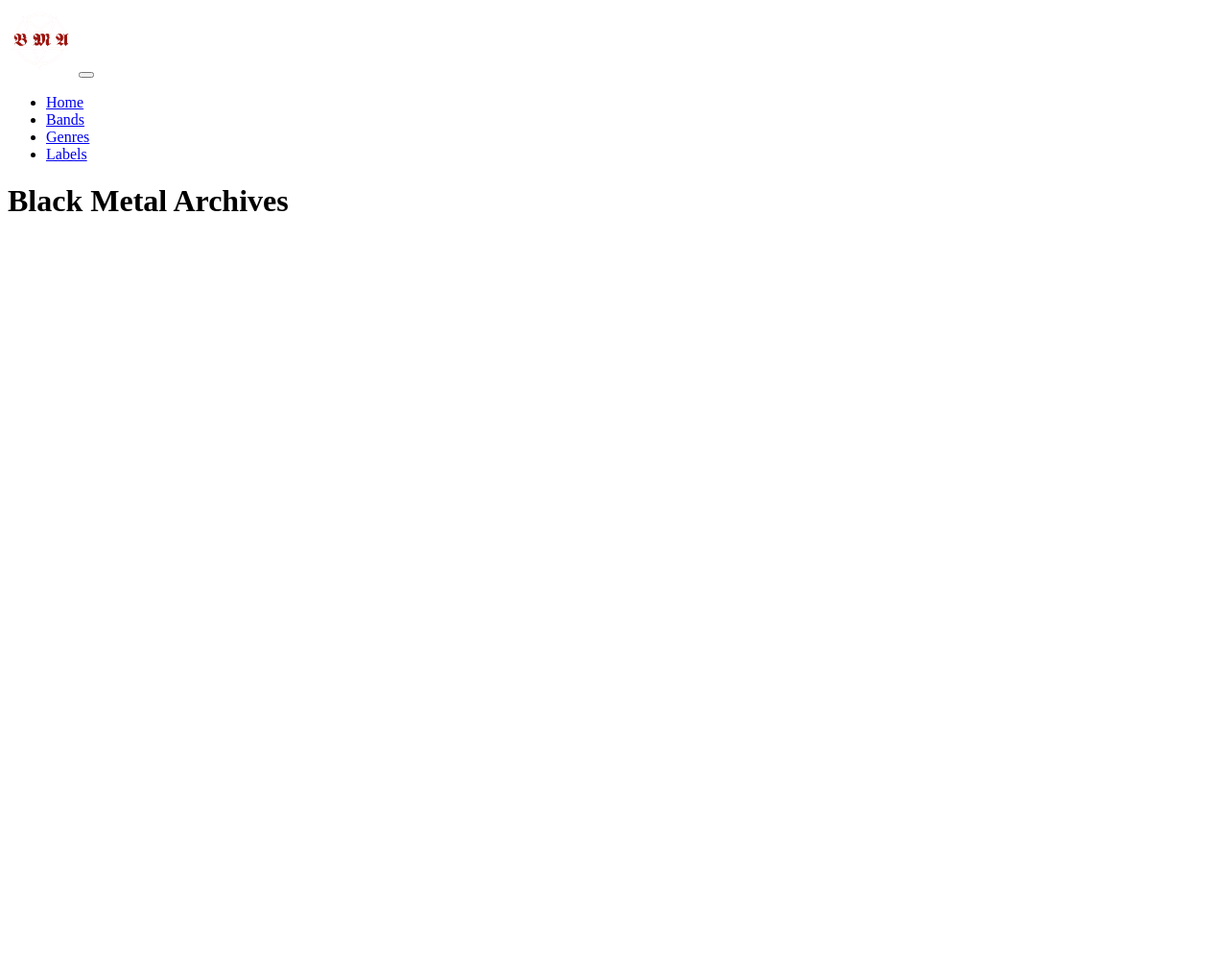
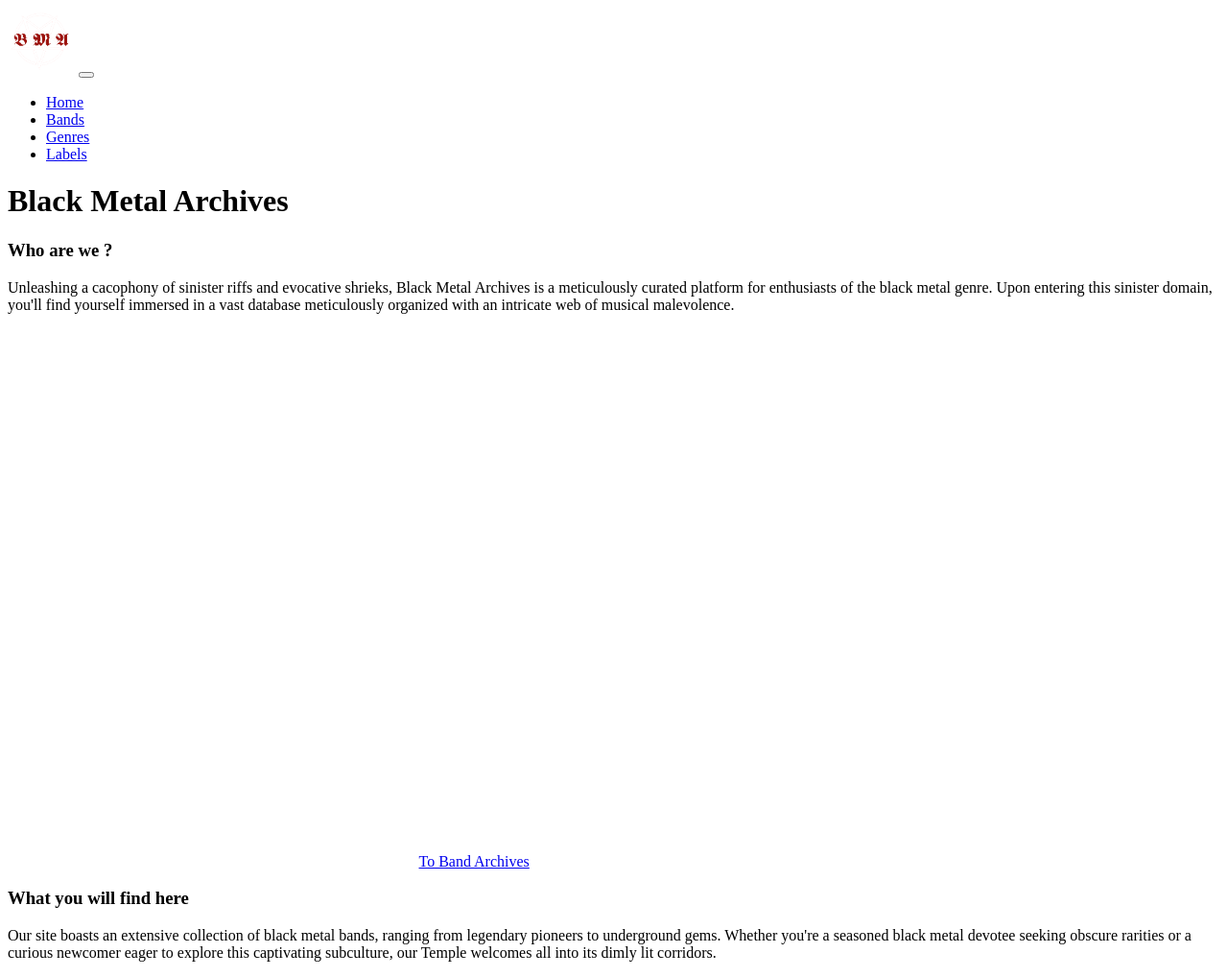
Before and after one commit to ElBarto444/black-metal-archives, a Symfony app: template templates/home/index.html.twig in a window 1280 px wide. Shown: the whole page at 96% size. Before the commit the page ends 220 px from the top, so only its background shows below. Run offline with Twig, Linux system fonts and the light colour scheme; the template is opened without the code that fills it, so the values that code supplies are empty; some libraries are stand-ins or nearby versions.

Commit message:
added style to homepage and background to base

```diff
--- a/assets/styles/app.scss
+++ b/assets/styles/app.scss
@@ -8,6 +8,7 @@ body {
 
 .bg-base-body {
     background-image: url('/assets/images/forest.webp');
+    background-position-y: 3rem;
 }
 
 h1 {
--- a/templates/album/show.html.twig
+++ b/templates/album/show.html.twig
@@ -12,7 +12,7 @@
 				<span class="custom-text">{{ album.bandName.bandName }}</span>
 			</h1>
 
-			<div class="container border rounded border-primary p-4 fs-5">
+			<div class="container p-4 fs-5">
 				<div class="row">
 					<div class="col-12 col-sm-6 text-center">
 						<div>
--- a/templates/home/index.html.twig
+++ b/templates/home/index.html.twig
@@ -1,15 +1,31 @@
 {% extends 'base.html.twig' %}
 
-{% block title %}{{ parent() }} | Home
+{% block title %}
+	{{ parent() }}
+	| Home
 {% endblock %}
 
 {% block body %}
 	<div class="pt-5 mt-5">
-		<div class="container d-flex flex-column bg-dark align-items-center border border-primary rounded">
-			<h1 class="mt-2 py-5">Black Metal Archives</h1>
-			<div class="container fs-4 d-flex justify-content-center">
-				<img class="img mb-4" height="600" src="{{ asset('build/images/Baphomet.webp') }}">
+		<div class="container bg-dark align-items-center border border-primary rounded">
+			<h1 class="mt-2 mb-0 pt-5 text-center">Black Metal Archives</h1>
+			<div class="container fs-4">
+				<div class="row">
+					<div class="col-4">
+						<h3 class="text-center pt-5">Who are we ?</h3>
+						<p class="mt-5 text-center">Unleashing a cacophony of sinister riffs and evocative shrieks, Black Metal Archives is a meticulously curated platform for enthusiasts of the black metal genre. Upon entering this sinister domain, you'll find yourself immersed in a vast database meticulously organized with an intricate web of musical malevolence.</p>
+					</div>
+					<div class="col-4">
+					<div class="text-center mb-5">
+						<img class="img mb-5" height="560" src="{{ asset('build/images/Baphomet.webp') }}">
+						<a href="{{ path('app_band_index') }}" class="text-align-center">To Band Archives</a>
+						</div>
+					</div>
+					<div class="col-4">
+						<h3 class="text-center pt-5">What you will find here</h3>
+						<p class="mt-5 text-center">Our site boasts an extensive collection of black metal bands, ranging from legendary pioneers to underground gems. Whether you're a seasoned black metal devotee seeking obscure rarities or a curious newcomer eager to explore this captivating subculture, our Temple welcomes all into its dimly lit corridors.</p>
+					</div>
+				</div>
 			</div>
 		</div>
-	</div>
-{% endblock %}
+	{% endblock %}
```
Also changed, not shown: assets/images/forest.webp, assets/images/forest2.webp (added).
